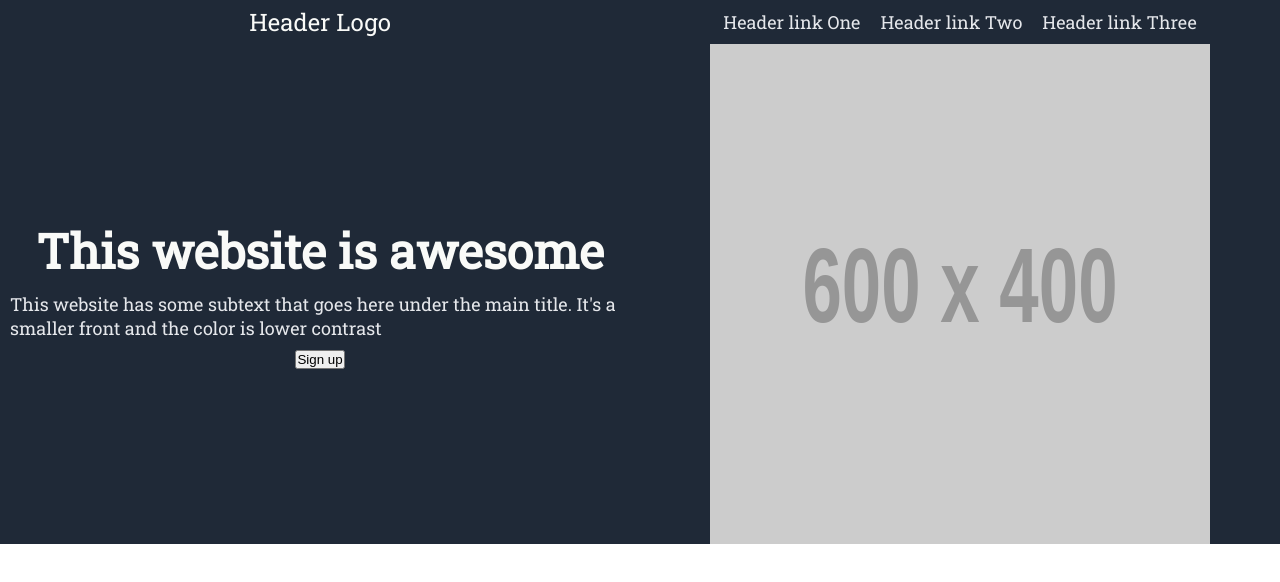
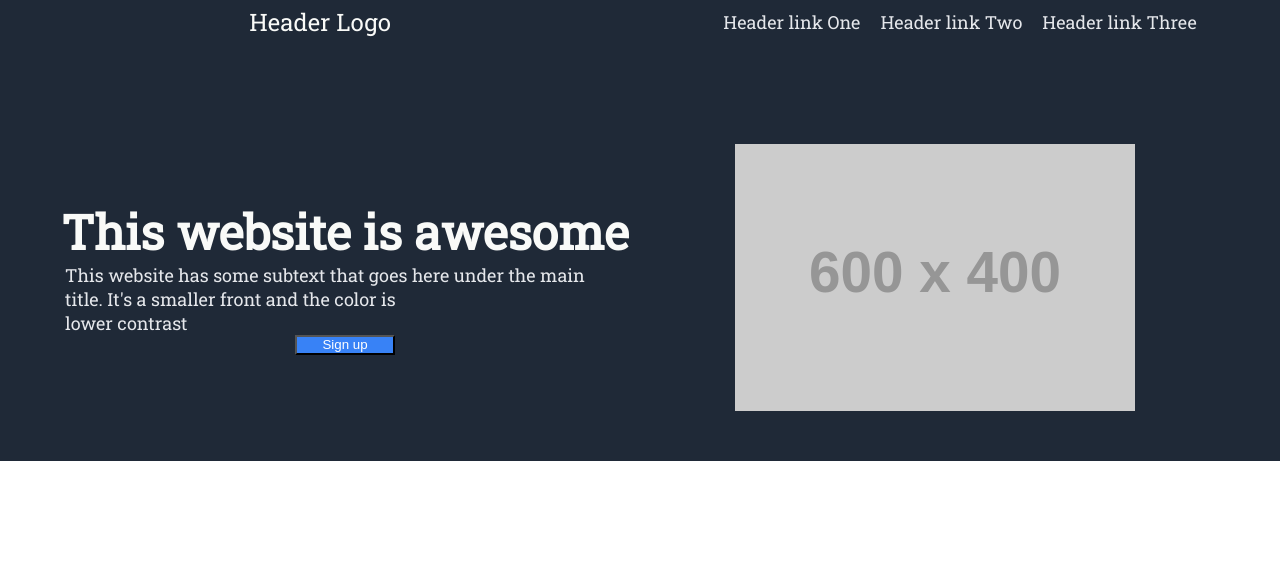
Before and after one commit to jeankory500/LandingPage_OdinProject, a plain HTML site: page index.html in a window 1280 px wide. Drawn offline with Linux system fonts and the light colour scheme; placeholder pictures from the web are drawn by us.

Commit message:
lastSave

```diff
--- a/index.html
+++ b/index.html
@@ -21,12 +21,24 @@
             <div class="content">
                 <div class="content-left">
                     <h1>This website is awesome</h1>
-                    <p class="header-link">This website has some subtext that goes here under the main title. It's a smaller front and the color is lower contrast</p>
+                    <p class="p-first">This website has some subtext that goes here under the main <br>
+                        title. It's a smaller front and the color is <br>
+                        lower contrast</p>
                     <button type="button" class="sign-up-first-section">Sign up</button>
                 </div>
                 <div class="content-right">
-                    <img src="https://placehold.co/600x400" alt="" width="500" height="500"
+                    <img src="https://placehold.co/600x400" alt="" width="400">
                 </div>
+            </div>
+
+                <div class="second-content">
+                    <div >
+
+                    </div>
+
+                </div>
+
+
             </div>
         </div>
 
--- a/style.css
+++ b/style.css
@@ -60,12 +60,42 @@ p{
 .content{
     display: flex;
     flex-direction: row;
+    margin: 50px;
+
 
 }
-.content-left,.content-right{
+.content-left{
     display: flex;
     width: 50%;
     justify-content: center;
     align-items: center;
     flex-direction: column;
 }
+
+
+.content-right{
+    display: flex;
+    width: 50%;
+    justify-content: center;
+    align-items: center;
+    flex-direction: column;
+}
+
+img {
+    margin: 50px;
+}
+
+.p-first{
+    font-size: 18px;
+    color: #E5E7EB;
+    margin-right: 40px;
+}
+
+.sign-up-first-section {
+    background-color: #3882F6;
+    color: white;
+    width: 100px;
+    height: 20px;
+    font-weight: 100;
+
+}
```
